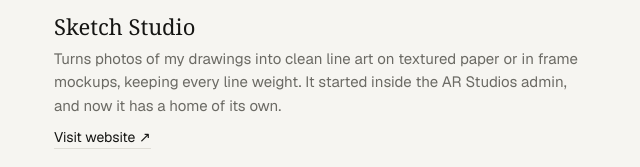
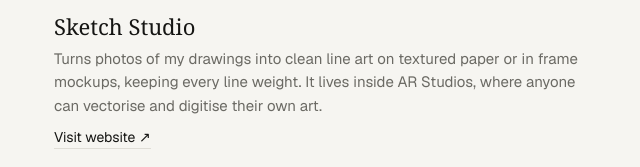
Before and after one commit to Hashi-devs/Amuro, a plain HTML site: page index.html in a window 1280 px wide. Shown: the part 2960-3127 px from the top of the page, 46-686 px from the left. Drawn offline with nearby package versions, Linux system fonts and the light colour scheme; a web font is replaced by a local one.

Commit message:
Point Sketch Studio playground card at the AR Studios page
Co-Authored-By: Claude Opus 5.5 <noreply@anthropic.com>
Claude-Session: https://claude.ai/code/session_01FznZV5MkKYJcrxBuXv8rFi

```diff
--- a/index.html
+++ b/index.html
@@ -499,7 +499,7 @@ html.dark .pad{background:#1a1b1e}
 
   // Playground
   var G = [
-    { n: 'Sketch Studio', u: 'https://studioar.vercel.app', d: 'Turns photos of my drawings into clean line art on textured paper or in frame mockups, keeping every line weight. It started inside the AR Studios admin, and now it has a home of its own.' }
+    { n: 'Sketch Studio', u: 'https://shop.arstudios.workers.dev/sketch-studio/', d: 'Turns photos of my drawings into clean line art on textured paper or in frame mockups, keeping every line weight. It lives inside AR Studios, where anyone can vectorise and digitise their own art.' }
   ];
   document.getElementById('bento').innerHTML = G.map(function (g) {
     return '<article class="pgc"><a class="pgf" href="' + esc(g.u) + '" rel="noopener" target="_blank" tabindex="-1" aria-hidden="true">' + live(g.u, g.n) + '</a>' +
```
